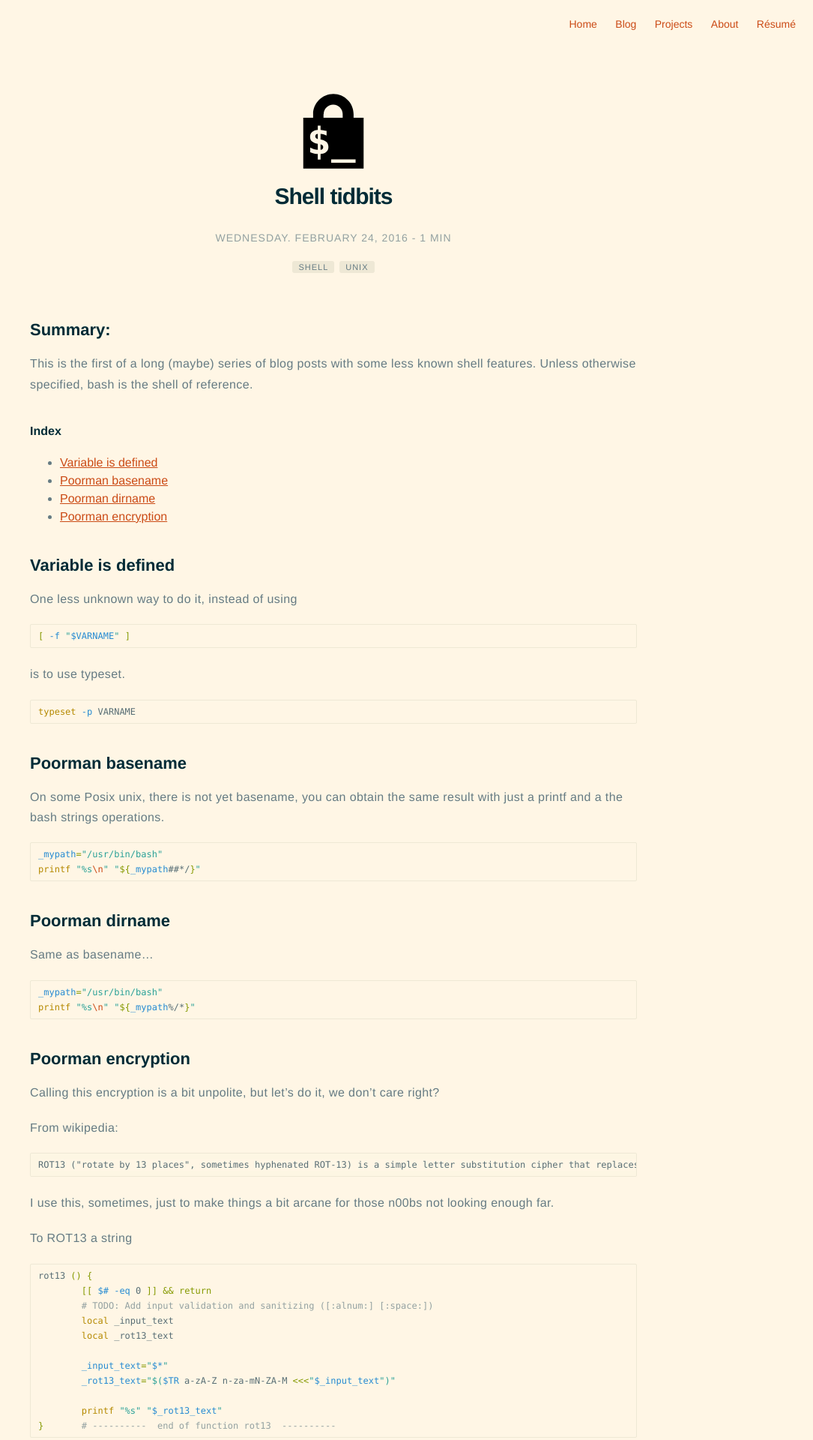
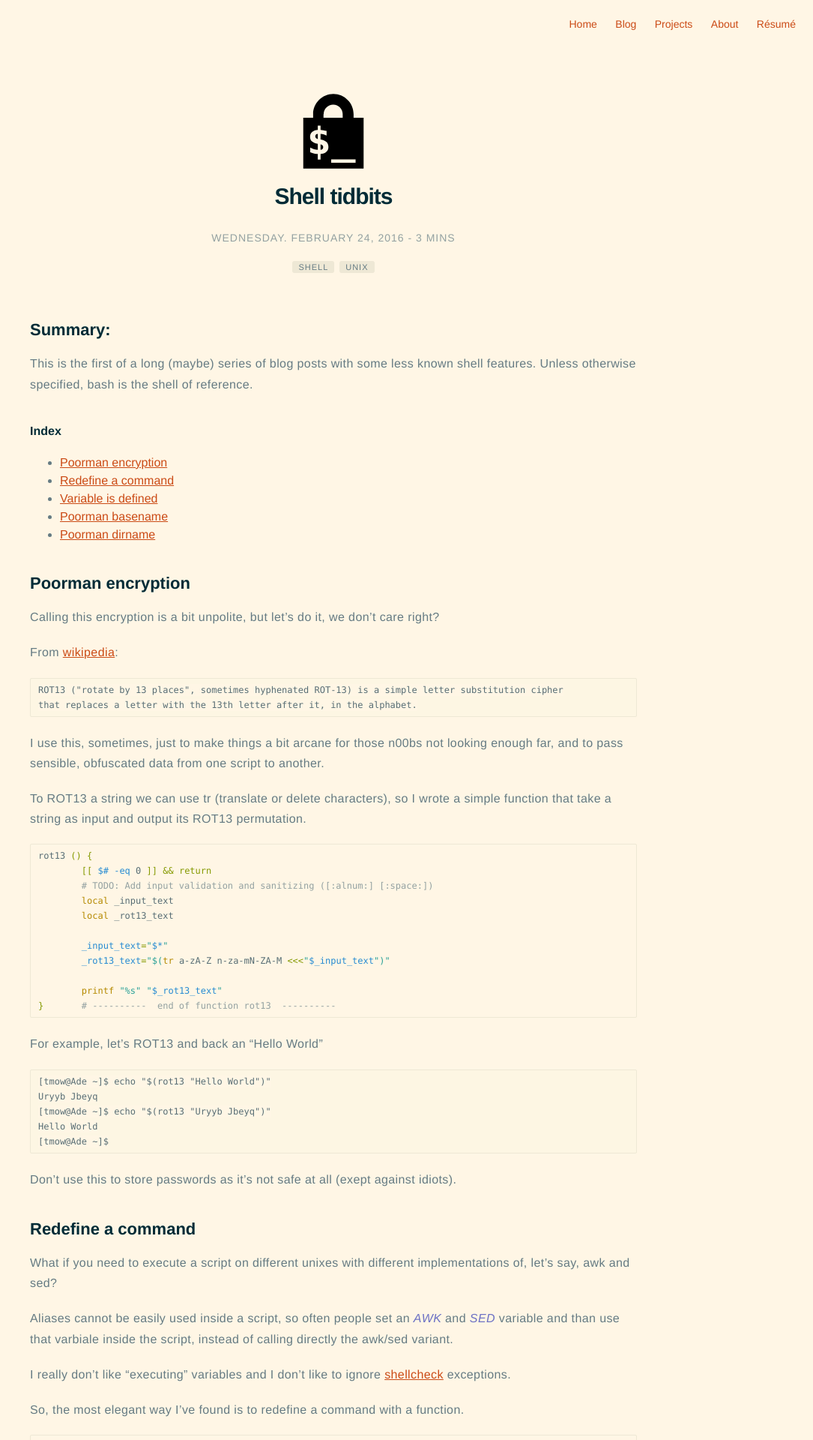
Before and after one commit to antenore/antenore.simbiosi.org, a Jekyll site: the page built from _posts/2018-06-16-shell-tidbits.markdown, in a window 1280 px wide. Shown: the top 1920 px of the page at 75% size, without its empty margins (195-1280 px from the left). Built offline with Jekyll 4.4.1, drawn with Linux system fonts in a browser that asks for light colours; some of the changed text lies outside the part shown.

Commit message:
social fixes and new posts

```diff
--- a/_includes/author.html
+++ b/_includes/author.html
@@ -14,21 +14,21 @@
                 <svg class="icon icon-twitter"><use xlink:href="#icon-twitter"></use></svg><span class="icon-twitter">Tweet</span>
             </a>
 
-            <a class="facebook" href="javascript:void(0)" onclick="window.open('https://facebook.com/sharer/sharer.php?u='+encodeURIComponent(location.href), 'facebook-share-dialog', 'width=626,height=436'); return false;">
+            <!-- <a class="facebook" href="javascript:void(0)" onclick="window.open('https://facebook.com/sharer/sharer.php?u='+encodeURIComponent(location.href), 'facebook-share-dialog', 'width=626,height=436'); return false;">
                 <svg class="icon icon-facebook"><use xlink:href="#icon-facebook"></use></svg><span class="icon-facebook-rect">Share</span>
-            </a>
+            </a> -->
 
             <!-- <a class="google-plus" href="https://plus.google.com/share?url={{ site.url }}{{ page.url }}" target="_blank">
                 <svg class="icon icon-google-plus"><use xlink:href="#icon-google-plus"></use></svg><span class="icon-google-plus">Share</span>
             </a> -->
 
-            <!-- <a class="linkedin" href="https://www.linkedin.com/shareArticle?mini=true&amp;url={{ site.url }}{{ page.url }}&amp;title={{ page.title }}&amp;summary={{ page.description }}&amp;source={{ site.url }}" target="_blank">
+            <a class="linkedin" href="https://www.linkedin.com/shareArticle?mini=true&amp;url={{ site.url }}{{ page.url }}&amp;title={{ page.title }}&amp;summary={{ page.description }}&amp;source={{ site.url }}" target="_blank">
                 <svg class="icon icon-linkedin"><use xlink:href="#icon-linkedin"></use></svg><span class="icon-linkedin">Share</span>
-            </a> -->
+            </a>
 
-            <!-- <a class="reddit" href="https://reddit.com/submit?url={{ site.url }}{{ page.url }}&amp;title={{ page.title }}" target="_blank">
+            <a class="reddit" href="https://reddit.com/submit?url={{ site.url }}{{ page.url }}&amp;title={{ page.title }}" target="_blank">
                 <svg class="icon icon-reddit"><use xlink:href="#icon-reddit"></use></svg><span class="icon-reddit">Share</span>
-            </a> -->
+            </a>
         </div>
     </div>
 </section>
--- a/_layouts/post.html
+++ b/_layouts/post.html
@@ -25,12 +25,12 @@ layout: page
 
 {% if site.post-advance-links contains page.category %}
     <div class="blog-navigation">
-        {% if page.previous.url %}
+        {% if page.previous.hidden == false and page.previous.url %}
             <a class="prev" href="{{ site.url }}{{ page.previous.url }}">&laquo; {{ page.previous.title }}</a>
         {% else %}
             <a class="prev"></a>
         {% endif %}
-        {% if page.next.url %}
+        {% if page.next.hidden == false and page.next.url %}
             <a class="next" href="{{ site.url }}{{ page.next.url }}">{{ page.next.title }} &raquo;</a>
         {% endif %}
     </div>
--- a/_posts/2018-06-16-shell-tidbits.markdown
+++ b/_posts/2018-06-16-shell-tidbits.markdown
@@ -20,22 +20,110 @@ This is the first of a long (maybe) series of blog posts with some less known sh
 features. Unless otherwise specified, bash is the shell of reference.
 
 #### Index
+- [Poorman encryption](#poorman-encryption)
+- [Redefine a command](#redefine-a-command)
 - [Variable is defined](#variable-is-defined)
 - [Poorman basename](#poorman-basename)
 - [Poorman dirname](#poorman-dirname)
-- [Poorman encryption](#poorman-encryption)
+
+## Poorman encryption
+
+Calling this encryption is a bit unpolite, but let's do it, we don't care right?
+
+From [wikipedia](https://en.wikipedia.org/wiki/ROT13):
+
+    ROT13 ("rotate by 13 places", sometimes hyphenated ROT-13) is a simple letter substitution cipher
+    that replaces a letter with the 13th letter after it, in the alphabet.
+
+I use this, sometimes, just to make things a bit arcane for those n00bs not looking
+enough far, and to pass sensible, obfuscated data from one script to another.
+
+To ROT13 a string we can use tr (translate or delete characters), so I wrote a simple
+function that take a string as input and output its ROT13 permutation.
+
+{% highlight sh %}
+rot13 () {
+	[[ $# -eq 0 ]] && return
+	# TODO: Add input validation and sanitizing ([:alnum:] [:space:])
+	local _input_text
+	local _rot13_text
+
+	_input_text="$*"
+	_rot13_text="$(tr a-zA-Z n-za-mN-ZA-M <<<"$_input_text")"
+
+	printf "%s" "$_rot13_text"
+}	# ----------  end of function rot13  ----------
+{% endhighlight %}
+
+For example, let's ROT13 and back an "Hello World"
+
+    [tmow@Ade ~]$ echo "$(rot13 "Hello World")"
+    Uryyb Jbeyq
+    [tmow@Ade ~]$ echo "$(rot13 "Uryyb Jbeyq")"
+    Hello World
+    [tmow@Ade ~]$
+
+Don't use this to store passwords as it's not safe at all (exept against idiots).
+
+## Redefine a command
+
+What if you need to execute a script on different unixes with different implementations of, let's say, awk and sed?
+
+Aliases cannot be easily used inside a script, so often people set an *AWK* and *SED* variable and than use that varbiale inside the script, instead of calling
+directly the awk/sed variant.
+
+I really don't like "executing" variables and I don't like to ignore [shellcheck](https://www.shellcheck.net/) exceptions.
+
+So, the most elegant way I've found is to redefine a command with a function.
+
+{% highlight sh %}
+case "$(uname -s)" in
+    SunOS)
+        awk () {
+            # Add some code here to log somewhere that you are using nawk for
+            # debugging purpose
+            /usr/bin/nawk "$@"
+        }
+        # in bash we can export a function with -f
+        export -f awk
+        ;;
+    *)
+        ;;
+esac
+{% endhighlight %}
+
+Functions are interepted before programs in the PATH environment variable, therefore
+if you are on SunOS, when you will call awk, bash will call the function awk and not the awk command.
 
 ## Variable is defined
 
-One less unknown way to do it, instead of using
+Since bash v4.2, we can test if a variable is set with
+
 {% highlight sh %}
-[ -f "$VARNAME" ]
+[[ -v VARNAME ]]
 {% endhighlight %}
 
-is to use typeset.
+Before these days and on Unices where bash >4.2 it's a dream, we can use typeset (or declare).
 
 {% highlight sh %}
 typeset -p VARNAME
+{% endhighlight %}
+
+I normally use this in a function that I use every time I need to test if a variable is defined.
+
+{% highlight sh %}
+varisdefined () {
+	typeset -p ${1:-} >/dev/null 2>&1
+} # varisdefined
+{% endhighlight %}
+
+That I can use this way:
+
+{% highlight sh %}
+if ! varisdefined foo; then
+    # die is another funcion of mine, that I use to log and exit cleanly from a script.
+    die "foo is not defined" 5
+fi
 {% endhighlight %}
 
 ## Poorman basename
@@ -56,32 +144,3 @@ Same as basename...
 _mypath="/usr/bin/bash"
 printf "%s\n" "${_mypath%/*}"
 {% endhighlight %}
-
-## Poorman encryption
-
-Calling this encryption is a bit unpolite, but let's do it, we don't care right?
-
-From wikipedia:
-
-    ROT13 ("rotate by 13 places", sometimes hyphenated ROT-13) is a simple letter substitution cipher that replaces a letter with the 13th letter after it, in the alphabet.
-
-I use this, sometimes, just to make things a bit arcane for those n00bs not looking
-enough far.
-
-To ROT13 a string
-
-{% highlight sh %}
-rot13 () {
-	[[ $# -eq 0 ]] && return
-	# TODO: Add input validation and sanitizing ([:alnum:] [:space:])
-	local _input_text
-	local _rot13_text
-
-	_input_text="$*"
-	_rot13_text="$($TR a-zA-Z n-za-mN-ZA-M <<<"$_input_text")"
-
-	printf "%s" "$_rot13_text"
-}	# ----------  end of function rot13  ----------
-{% endhighlight %}
-
-The way back to unROT13 it's to use again the same function
--- a/_sass/base/general.sass
+++ b/_sass/base/general.sass
@@ -44,7 +44,11 @@ p
 
 strong
 	font-weight: 400
-	color: #fdf6e3
+	color: #268bd2
+em
+	font-weight: 300
+	color: #6c71c4
+
 
 ul,
 ol
@@ -79,7 +83,7 @@ figcaption
 
 blockquote
 	padding-left: 15px
-	border-left: 3px solid #eee
+	border-left: 3px solid #fdf6e3
 
 hr
 	border: none
@@ -91,6 +95,13 @@ hr
 figure.highlight
 	width: 100%
 	margin: 0
+
+table
+	border-collapse: collapse
+table,
+th,
+td
+	border: 1px solid #002b36
 
 code,
 tt
```
